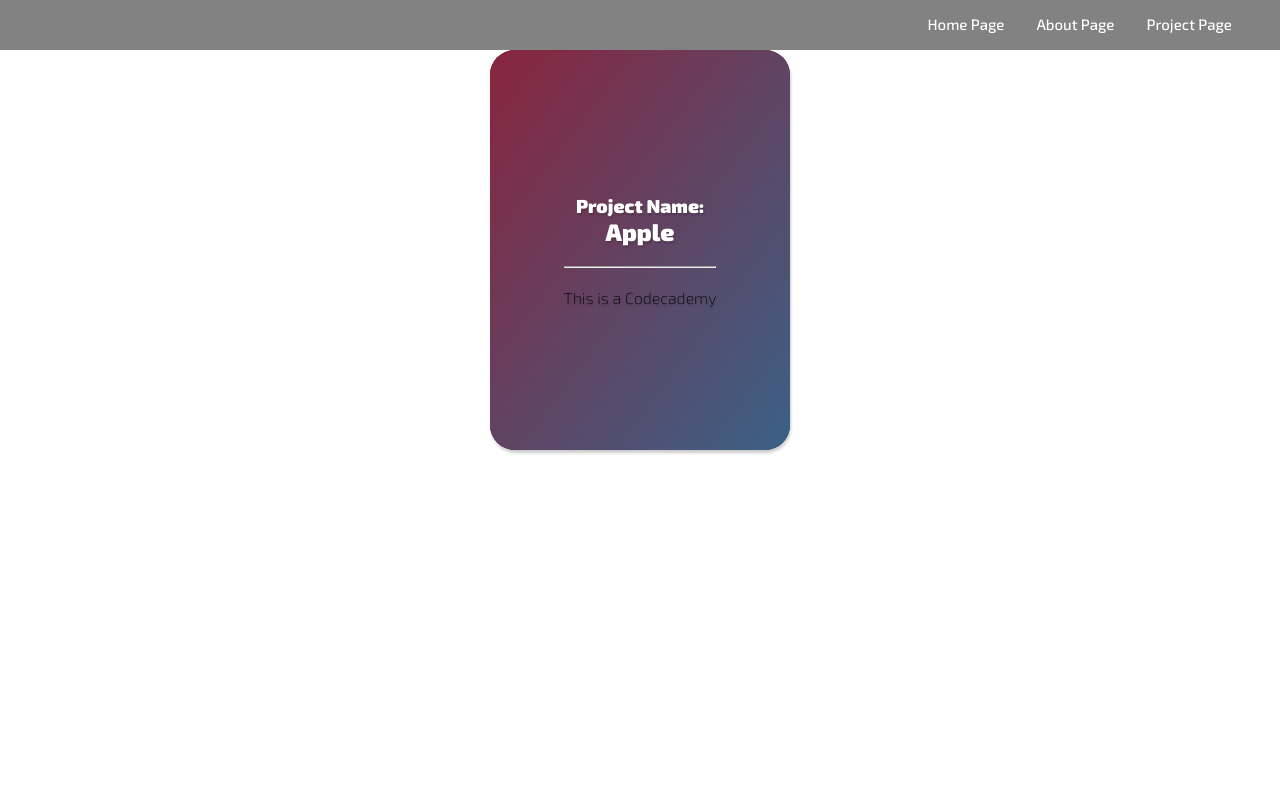
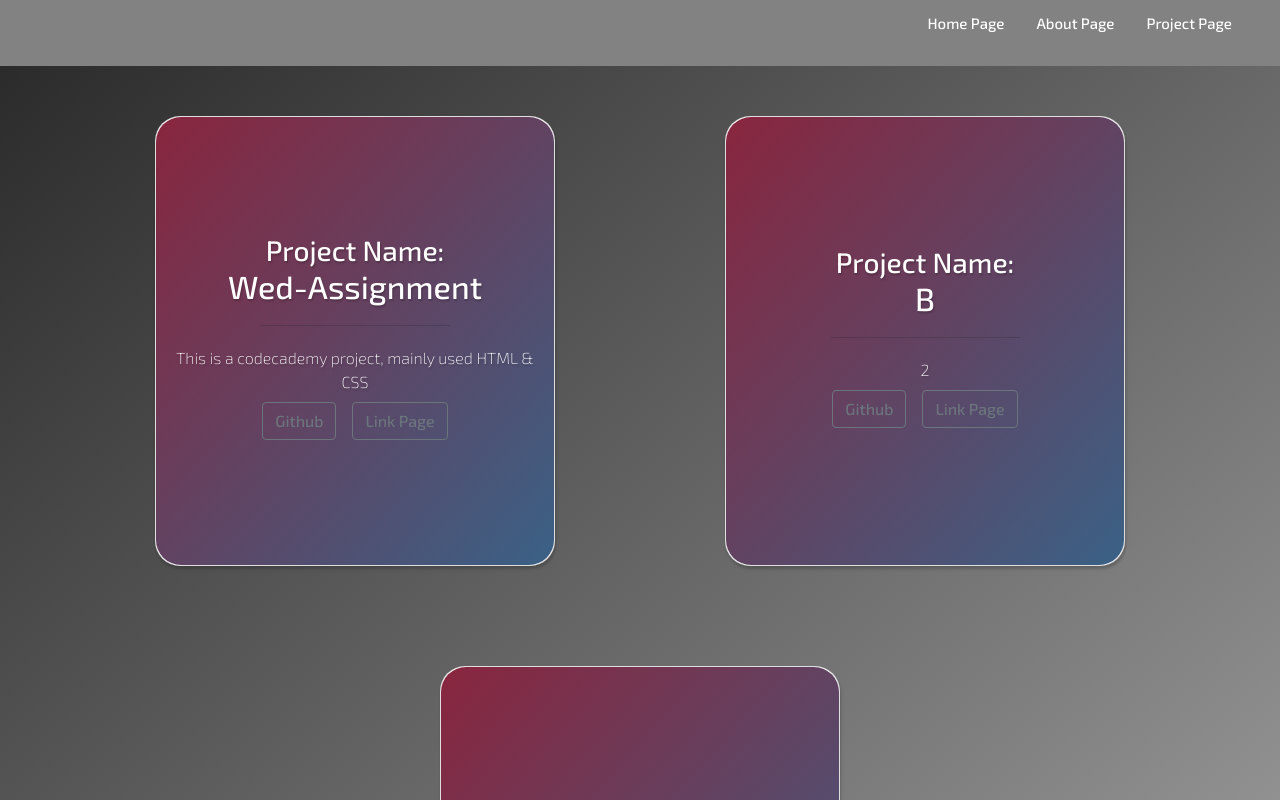
Before and after one commit to gabriel888chow/Gabriel-Page, a React (Create React App) app: page /projectPage in a window 1280 px wide. Shown: the top 800 px of the page. Built offline with nearby package versions, Linux system fonts and the light colour scheme.

Commit message:
commit project

```diff
--- a/public/index.html
+++ b/public/index.html
@@ -9,6 +9,12 @@
       name="description"
       content="Web site created using create-react-app"
     />
+
+    <!-- bootstrap install -->
+    <script src="https://cdn.jsdelivr.net/npm/@popperjs/core@2.10.2/dist/umd/popper.min.js" integrity="sha384-7+zCNj/IqJ95wo16oMtfsKbZ9ccEh31eOz1HGyDuCQ6wgnyJNSYdrPa03rtR1zdB" crossorigin="anonymous"></script>
+    <script src="https://cdn.jsdelivr.net/npm/bootstrap@5.1.3/dist/js/bootstrap.min.js" integrity="sha384-QJHtvGhmr9XOIpI6YVutG+2QOK9T+ZnN4kzFN1RtK3zEFEIsxhlmWl5/YESvpZ13" crossorigin="anonymous"></script>
+    <link href="https://cdn.jsdelivr.net/npm/bootstrap@5.1.3/dist/css/bootstrap.min.css" rel="stylesheet" integrity="sha384-1BmE4kWBq78iYhFldvKuhfTAU6auU8tT94WrHftjDbrCEXSU1oBoqyl2QvZ6jIW3" crossorigin="anonymous">
+
     <!-- bootstrap-icons link -->
     <link rel="stylesheet" href="https://cdn.jsdelivr.net/npm/bootstrap-icons@1.8.1/font/bootstrap-icons.css">
 
--- /dev/null
+++ b/src/Components/Card/Card.css
@@ -0,0 +1,75 @@
+.cardList {
+    font-family: 'Exo 2', sans-serif;
+    font-weight: lighter;
+    margin: 50px 0;
+    padding: 0;
+}
+
+.card {
+    margin: 0 auto;
+    height: 450px;
+    width: 400px;
+    max-width: 80%;
+    position: relative;
+    border-radius: 25px;
+    transition: all 1s ease;
+    transform-style: preserve-3d;
+    box-shadow: 1px 3px 3px rgba(0,0,0,0.2);
+  }
+
+
+.card-contents {
+    width: 100%;
+    height: 100%;
+    border-radius: 25px;
+    display: flex;
+    justify-content: center;
+    align-items: center;
+    flex-direction: column;
+    text-align: center;
+    position: absolute;
+    top: 0;
+    left: 0;
+    backface-visibility: hidden;
+    padding: 10px;
+}
+
+h3 {
+  margin: 0 auto;
+  text-shadow: 1px 2px 2px rgba(0,0,0,0.2);
+  color: #fff;
+}
+
+h2 {
+  margin: 0 auto;
+  text-shadow: 1px 2px 2px rgba(0,0,0,0.2);
+  color: #fff;
+}
+
+hr {
+  width: 50%;
+  margin: 20px auto;
+}
+
+p {
+  margin: 0 auto;
+  text-shadow: 1px 2px 2px rgba(0,0,0,0.2);
+  color: #fff;
+}
+
+.card-front {
+    /* background-color: rgb(94, 94, 94); */
+    background: linear-gradient(to top left, #3a6186, #89253e);
+    transform-style: preserve-3d;
+}
+
+/* .btn {
+  border-color: rgb(229, 255, 0) 0.5px;
+} */
+
+/* @media only screen and (max-width: 1000px) {
+    .card-contents {
+        margin: 0 50px;
+    }
+
+  } */
--- /dev/null
+++ b/src/Components/Card/Card.js
@@ -0,0 +1,26 @@
+import React from 'react'
+import './Card.css';
+// import {Link} from 'react-router-dom';
+
+
+export default function Card({title, text, url1, url2}) {
+  return (
+    <div>
+      {/* <div>Project</div> */}
+      <div className='cardList container'>
+        <div className='card'>
+          <div className='card-contents card-front'>
+              <h3>Project Name:</h3>
+                <h2>{title}</h2>
+              <hr/>
+              <p>{text}</p>
+            <div>
+              <a href={url1} className="btn btn-outline-secondary m-2"> Github </a>
+              <a href={url2} className="btn btn-outline-secondary m-2"> Link Page </a>
+            </div>
+          </div>
+        </div>
+      </div>
+    </div>
+  )
+}
--- a/src/Components/Project/Project.css
+++ b/src/Components/Project/Project.css
@@ -1,69 +1,20 @@
-.cardList {
-    font-family: 'Exo 2', sans-serif;
-    font-weight: lighter;
+div .col-4 {
+    padding: 0;
 }
 
-.card {
-    margin: 0 auto;
-    height: 400px;
-    width: 300px;
-    max-width: 80%;
-    position: relative;
-    border-radius: 25px;
-    transition: all 1s ease;
-    transform-style: preserve-3d;
-    box-shadow: 1px 3px 3px rgba(0,0,0,0.2)
-  }
-
-
-.card-contents {
-    width: 100%;
-    height: 100%;
-    border-radius: 25px;
-    display: flex;
-    justify-content: center;
-    align-items: center;
-    flex-direction: column;
-    text-align: center;
-    position: absolute;
-    top: 0;
-    left: 0;
-    backface-visibility: hidden;
+.bady {
+    background: linear-gradient(to top left, #a5a5a5, #2b2b2b);
+    /* transform-style: preserve-3d; */
+    height: auto;
 }
 
-h3 {
-  margin: 0 auto;
-  text-shadow: 1px 2px 2px rgba(0,0,0,0.2);
-  color: #fff;
-}
+/* .mobilePage {
+    display: none;
+  } */
 
-h2 {
-  margin: 0 auto;
-  text-shadow: 1px 2px 2px rgba(0,0,0,0.2);
-  color: #fff;
-}
+/* @media only screen and (max-width: 1000px) {
+    .container {
+        m
+    }
 
-hr {
-  width: 50%;
-  margin: 20px auto;
-}
-
-p {
-  margin: 0 auto;
-  text-shadow: 1px 2px 2px rgba(0,0,0,0.2);
-}
-
-.card-front {
-    background: linear-gradient(to top left, #3a6186, #89253e);
-    transform-style: preserve-3d;
-}
-
-/* 3D effect */
-/* .card-depth {
-    transform: translateZ(100px) scale(0.98);
-    perspective: inherit;
-} */
-
-/* .rotated {
-    transform: rotateY(-180deg);
   } */
--- a/src/Components/Project/Project.js
+++ b/src/Components/Project/Project.js
@@ -1,34 +1,43 @@
 import React from 'react';
+import Card from '../Card/Card';
 import './Project.css';
-import {useState} from 'react';
+// import {useState} from 'react';
+
+const list = [
+  {
+    id: 1,
+    title: "Wed-Assignment",
+    text: "This is a codecademy project, mainly used HTML & CSS",
+    url1: "https://github.com/gabriel888chow/WedAssignment",
+    url2: "https://gabriel888chow.github.io/WedAssignment/",
+  },
+  {
+    id: 2,
+    title: "B",
+    text: "2",
+    url: "https://www.youtube.com",
+  },
+  {
+    id: 3,
+    title: "C",
+    text: "2",
+    url: "https://www.youtube.com",
+  }
+];
 
 export default function Project() {
 
   return (
-    <div>
-      {/* <div>Project</div> */}
-      <div className='cardList'>
-        <div className='card'>
-          <div className='card-contents card-front'>
-            <h3>Project Name:</h3>
-              <h2>Chore-Door</h2>
-            <hr/>
-            <p>This is a Codecademy</p>
-          </div>
-            <div className='card-contents card-front'>
-              <h3>Project Name:</h3>
-                <h2>ww</h2>
-              <hr/>
-              <p>This is a Codecademy</p>
-            </div>
-              <div className='card-contents card-front'>
-                <h3>Project Name:</h3>
-                  <h2>Apple</h2>
-                <hr/>
-                <p>This is a Codecademy</p>
-              </div>
+    <div className='bady'>
+      <div className='container'>
+          <div className='row'>
+              {list.map(({title, text, url1, url2, id}) => (
+                  <div className='col mb-auto' key={id}>
+                    <Card title={title} text={text} url1={url1} url2={url2} />
+                  </div>
+              ))}
         </div>
       </div>
     </div>
-  )
+  );
 }
```
Also changed, not shown: src/Components/Navbar/Navbar.css (+11 -0 lines).
